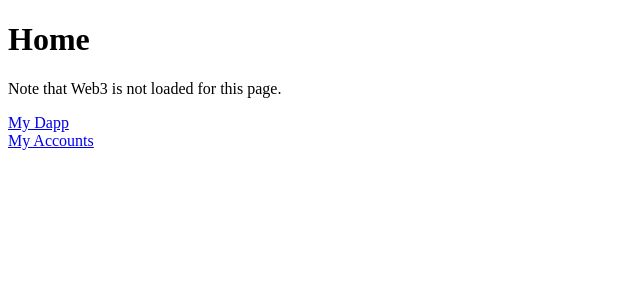
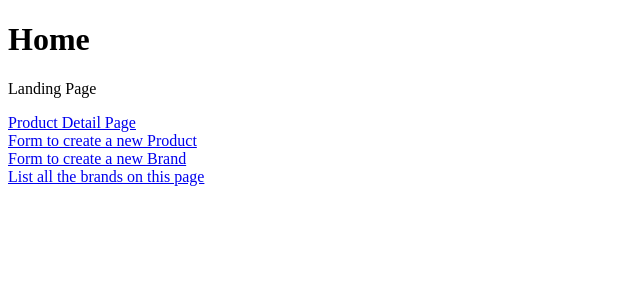
Before and after one commit to Shikhar15606/BuySafe, a Next.js app in the folder client/: page / in a window 1280 px wide. Shown: the top 300 px of the page, without its empty margins (0-640 px from the left). Built offline with nearby package versions, Linux system fonts and the light colour scheme.

Commit message:
Create routes

```diff
--- a/client/pages/index.js
+++ b/client/pages/index.js
@@ -4,8 +4,8 @@ import Link from 'next/link';
 export default () => (
   <div>
     <h1>Home</h1>
-    <p>Note that Web3 is not loaded for this page.</p>
-    <div>
+    <p>Landing Page</p>
+    {/* <div>
       <Link href='/dapp'>
         <a>My Dapp</a>
       </Link>
@@ -14,6 +14,26 @@ export default () => (
       <Link href='/accounts'>
         <a>My Accounts</a>
       </Link>
+    </div> */}
+    <div>
+      <Link href='/product/1'>
+        <a>Product Detail Page</a>
+      </Link>
+    </div>
+    <div>
+      <Link href='/product/new'>
+        <a>Form to create a new Product</a>
+      </Link>
+    </div>
+    <div>
+      <Link href='/brand/new'>
+        <a>Form to create a new Brand</a>
+      </Link>
+    </div>
+    <div>
+      <Link href='/brand/'>
+        <a>List all the brands on this page</a>
+      </Link>
     </div>
   </div>
 );
```
Also changed, not shown: client/pages/brand/index.js (added, +12 -0 lines), client/pages/brand/new.js (added, +12 -0 lines), client/pages/product/[productId].js (added, +16 -0 lines), client/pages/product/new.js (added, +12 -0 lines).
